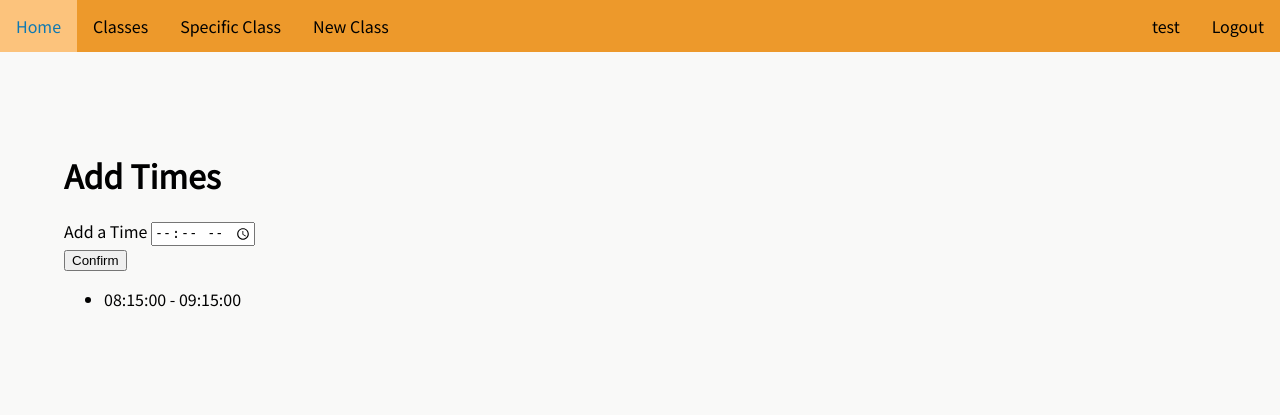
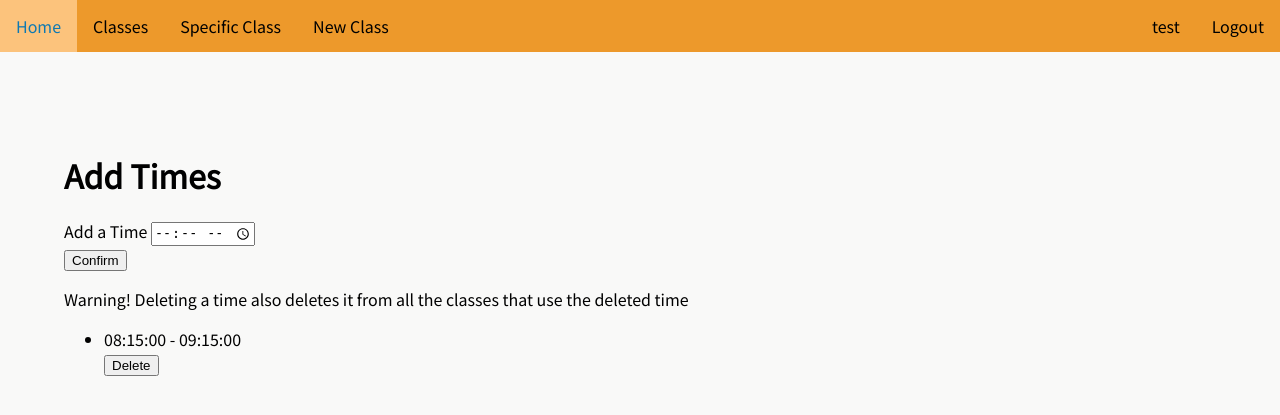
Before and after one commit to jackiejone/AttendanceProject, a Flask app: page /add_times in a window 1280 px wide. Shown: the top 415 px of the page. Run offline with Flask 2, Linux system fonts and the light colour scheme; a user stored in the database is signed in; data comes from the database, SQL or seed files in the repository; both versions use the stored data as it was after the commit; some libraries are stand-ins or nearby versions.

Commit message:
deleting times from database

```diff
--- a/attendanceproject/routes.py
+++ b/attendanceproject/routes.py
@@ -10,6 +10,7 @@ from sqlalchemy.exc import IntegrityError, InvalidRequestError
 from string import ascii_letters, digits
 from random import choice
 import datetime
+import time as ts
 
 # Home Route
 @app.route('/', methods=["GET"])
@@ -261,7 +262,6 @@ def get_start_time(time):
     return time.start_time
 
 
-# TODO: Form for removing times (Conflict when removing times which are FK for subjects)
 @app.route('/add_times', methods=['GET', 'POST'])
 @login_required
 def addtime():
@@ -286,19 +286,67 @@ def addtime():
     times = sorted(Times.query.all(), key=get_start_time)
     return render_template('add_times.html', form=form, times=times)
 
+
+@app.route('/delete_times', methods=['POST'])
+@login_required
+def removetime():
+    if current_user.auth != 'teacher':
+        flash('You do not have permission to access this page')
+        return redirect(url_for('addtime'))
+
+    # Getting the id of the class to query the database for
+    try:
+        time_id = int(request.form.get('time'))
+    except ValueError:
+        flash('Invalid value for time deletion')
+    else:
+        time = Times.query.filter_by(id=time_id).first()
+        if time:
+            # Deleting the entries with the time set as a FK
+            for i in time.subjects:
+                db.session.delete(i)
+            # Deleting the time itself
+            db.session.delete(time)
+            db.session.commit()
+            flash('Successfully deleted time')
+        else:
+            flash('Invalid time')
+    return redirect(url_for('addtime'))
+
+
+
 @app.route('/classes/<class_code>/settimes', methods=["GET", "POST"])
 @login_required
 def settimes(class_code):
+    if current_user.auth != 'teacher':
+        flash('You do not have permission to access this page')
+        return redirect(url_for('home'))
+
     form = SetTimesForm()
     if request.method == 'POST' and form.validate_on_submit():
-        subject = SubjectCode.query.filter_by(code=class_code).first() #Parent
-        asso = SubjectTimes(sweek=form.week.data, sday=form.day.data)
-        asso.time = Times.query.filter_by(id=form.time.data).first()
-        subject.times.append(asso)
-        db.session.commit()
+        subject = SubjectCode.query.filter_by(code=class_code).first()
+        if SubjectTimes.query.filter_by(subject_id=subject.id,
+                                        stime_id=form.time.data,
+                                        sweek=form.week.data,
+                                        sday=form.day.data).first():
+            flash('This time is already assocaited with the class')
+            print(len(subject.times))
+        elif len(subject.times) >= 10:
+            flash('Maxmium amount of times of 10 for this classes reached.')
+        else:
+            asso = SubjectTimes(sweek=form.week.data, sday=form.day.data)
+            asso.time = Times.query.filter_by(id=form.time.data).first()
+            subject.times.append(asso)
+            db.session.commit()
+            flash('Successfully set time')
     return render_template('settimes.html', form=form)
 
 # Route for handling error 404
 @app.errorhandler(404)
 def error404(e):
     return render_template('error404.html')
+
+@app.errorhandler(405)
+def error405(e):
+    flash('Invalid Request Method')
+    return redirect(url_for('home'))
--- a/attendanceproject/templates/add_times.html
+++ b/attendanceproject/templates/add_times.html
@@ -24,10 +24,18 @@
         {{ form.add_time }}
     </form>
 
+    {% if times %}
+        <p class='warning'>Warning! Deleting a time also deletes it from all the classes that use the deleted time</p>
+    {% endif %}
     <ul>
         {% for time in times %}
             {% if time %}
-                <li>{{ time.start_time }} - {{ time.end_time }}</li>
+                <li>{{ time.start_time }} - {{ time.end_time }}
+                    <form action='/delete_times' method='POST'>
+                        <input type="hidden" name='time' value='{{ time.id }}'>
+                        <input type="submit" name='Submit' value='Delete'>
+                    </form>
+                </li>
             {% endif %}
         {% endfor %}
     </ul>
--- a/attendanceproject/templates/my_classes.html
+++ b/attendanceproject/templates/my_classes.html
@@ -2,6 +2,10 @@
 {% block content %}
     <h1>my classes</h1>
     <h2>{{ user.fname }} {{ user.lname }} {{ user.student_code }}</h2>
+
+    {% for class in current_user.subjects %}
+        <a href='{{ url_for("class_code", class_code=class.subject.code) }}'>{{ class.subject.name }}</a>
+    {% endfor %}
 
     {% if user.auth == 'student' %}
         {% if form.code %}
```
Also changed, not shown: attendanceproject/Attendance.db, attendanceproject/models.py (line endings or trailing spaces).
